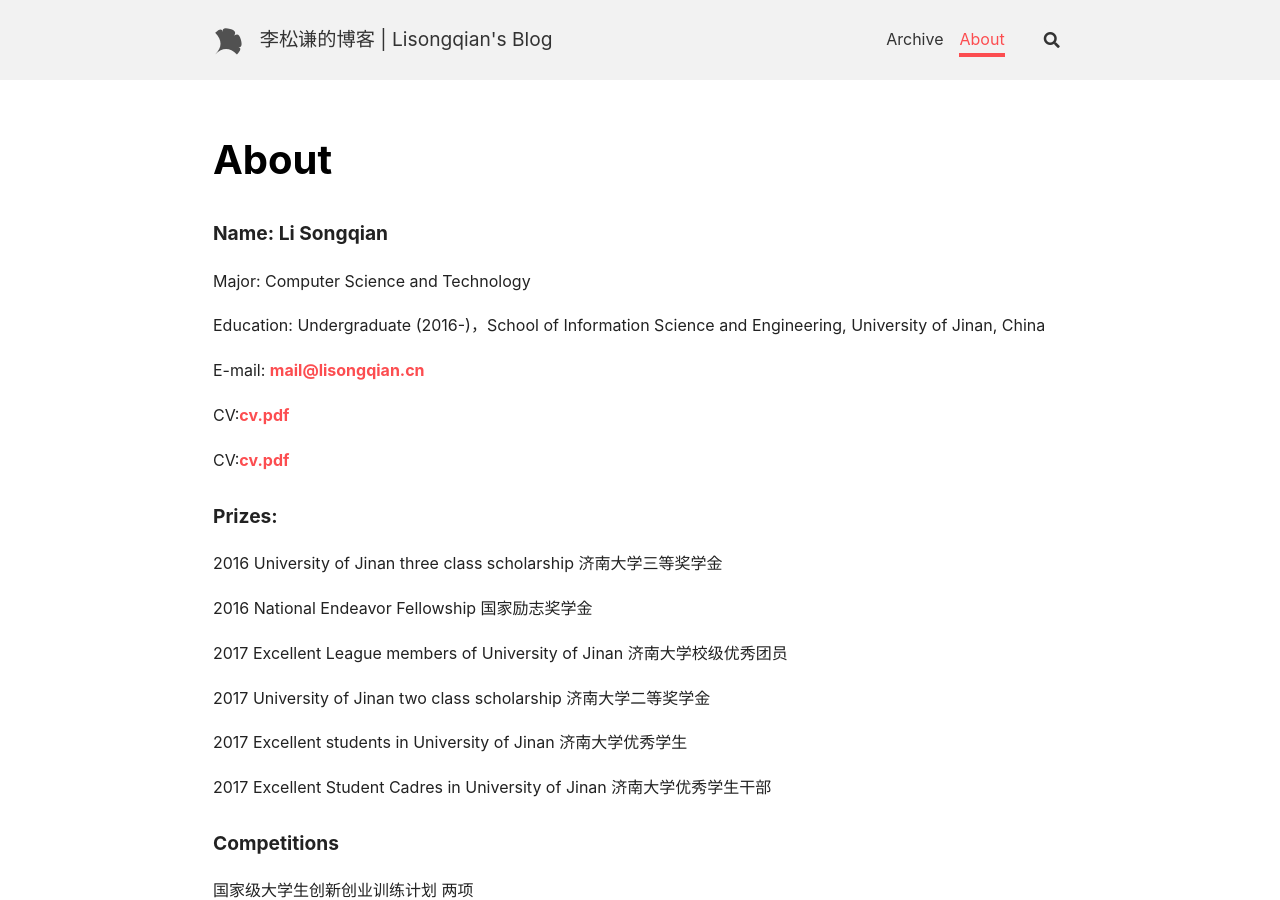
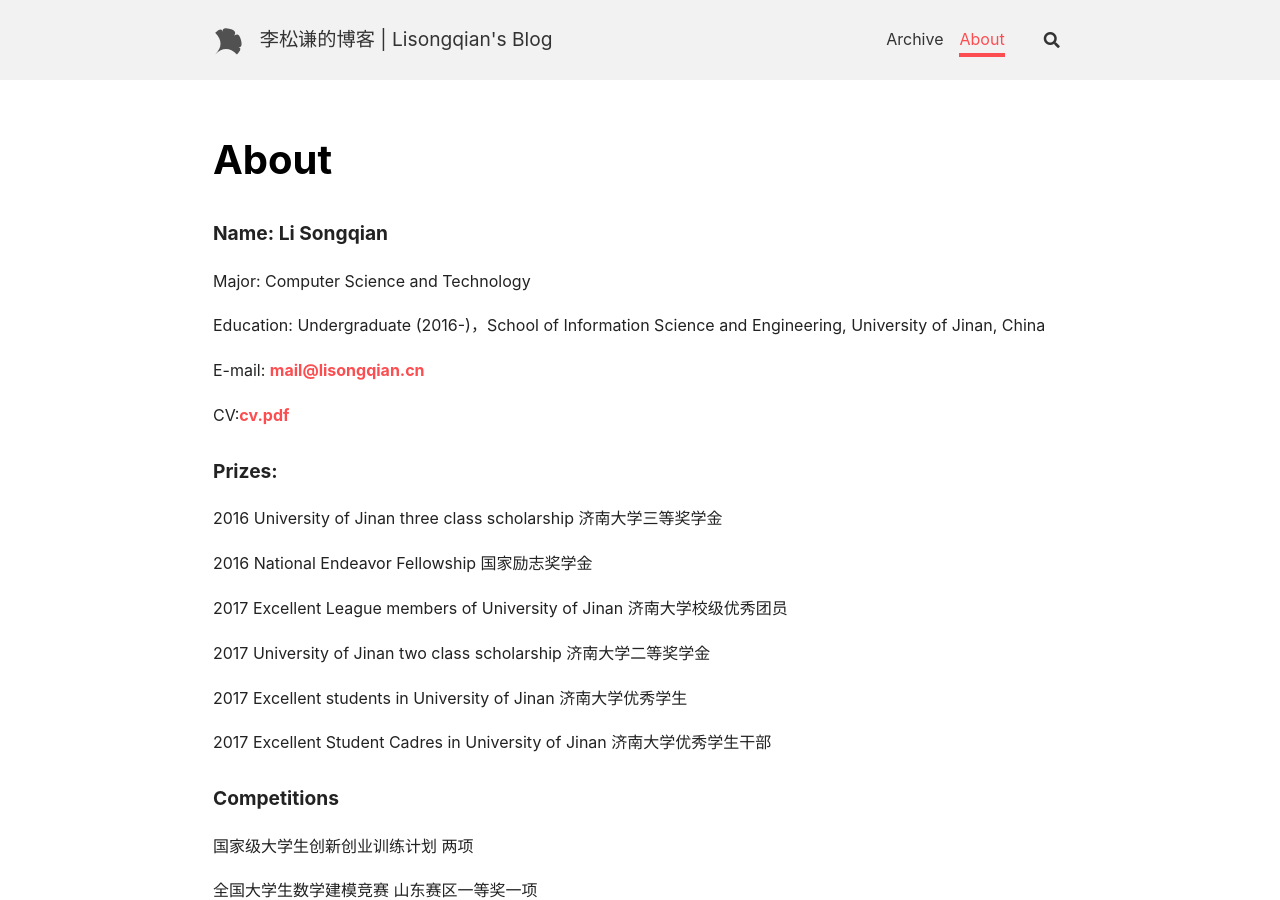
Before and after one commit to lisongqian/lisongqian.github.io, a Jekyll site: the page built from about.md, in a window 1280 px wide and 900 px high. Built offline with Jekyll 4.4.1, drawn with Linux system fonts in a browser that asks for light colours; nearby versions of some CDN libraries; comment, search, counter and statistics services are not loaded.

Commit message:
添加个人简历

```diff
--- a/about.md
+++ b/about.md
@@ -15,8 +15,6 @@ Major: Computer Science and Technology
 Education: Undergraduate (2016-)，School of Information Science and Engineering, University of Jinan, China
 
 E-mail: [mail@lisongqian.cn](maito:mail@lisongqian.cn)
-
-CV:[cv.pdf](http://pan.lisongqian.cn:20190/papers/cv.pdf)
 
 CV:[cv.pdf](http://blog.lisongqian.cn/cv.pdf)
 
```
